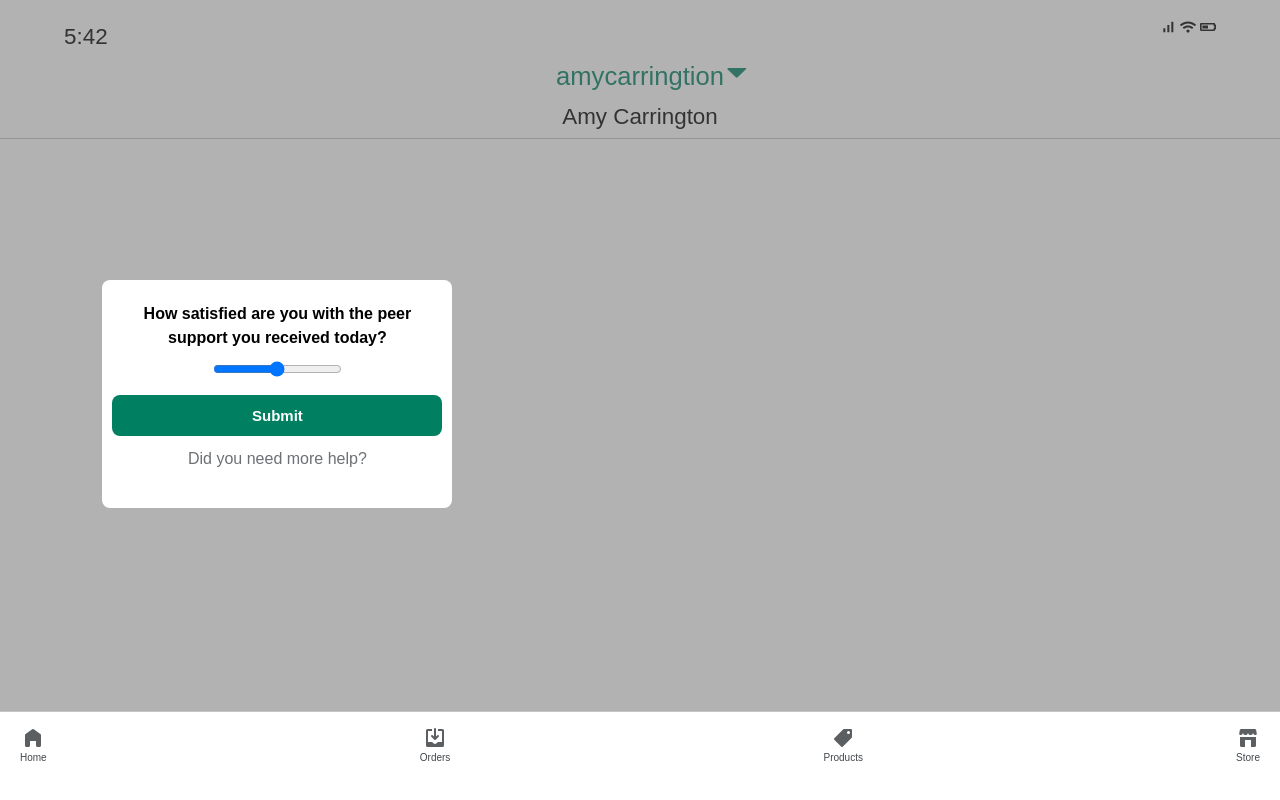
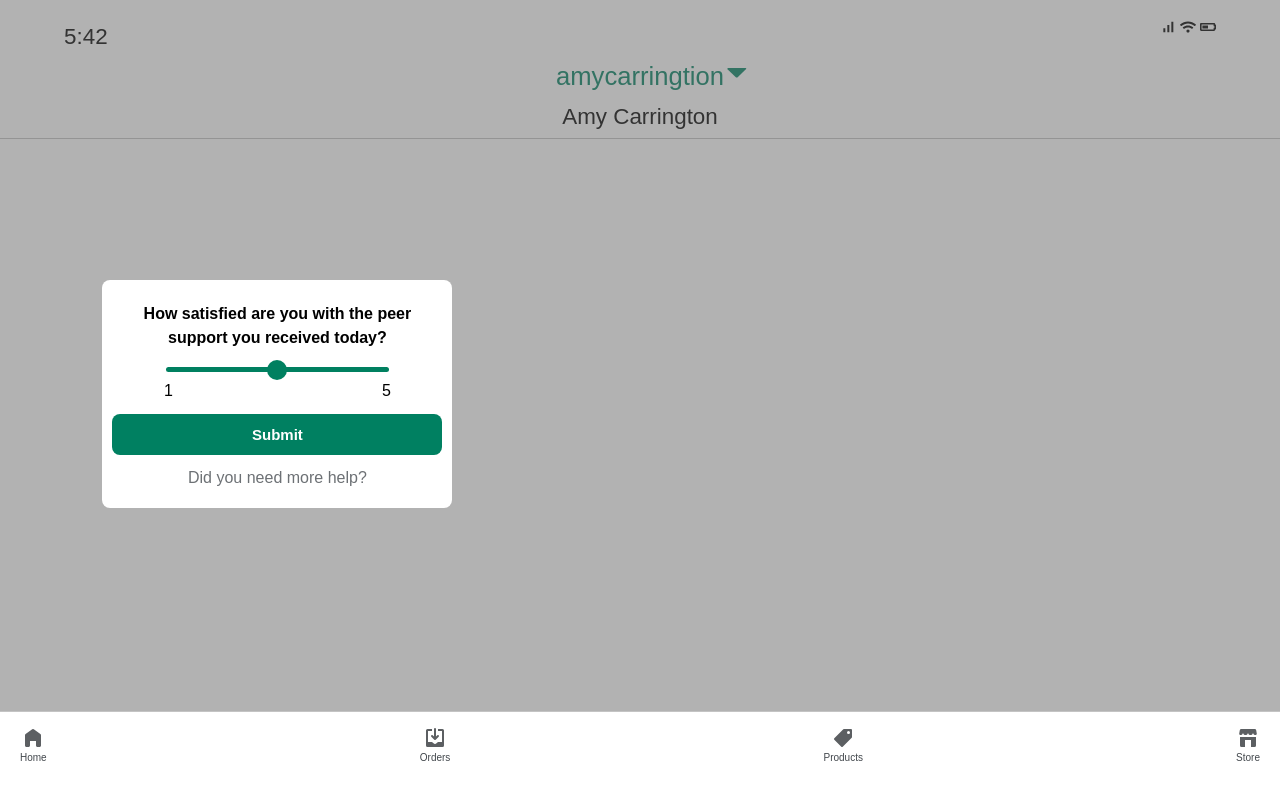
Before and after one commit to WebBrantDev/industry-project, a React (Create React App) app: page / in a window 1280 px wide. Built offline with nearby package versions, Linux system fonts and the light colour scheme.

Commit message:
Styled the range slider

```diff
--- a/src/Components/SuccessModal/SuccessModal.jsx
+++ b/src/Components/SuccessModal/SuccessModal.jsx
@@ -1,6 +1,19 @@
+import { Component } from "react";
 import "./SuccessModal.scss";
 
-const SuccessModal = () => {
+class SuccessModal extends Component {
+  state = {
+    value: 3,
+  };
+
+  handleChange = (e) => {
+    const value = e.target.value;
+    this.setState({
+      value,
+    });
+  };
+
+  render() {
     return (
       <div className="success-modal">
         <div className="success-modal__content">
@@ -8,7 +21,21 @@
             How satisfied are you with the peer support you received today?
           </h2>
           <div className="success-modal__slider-container">
-          <input type="range" min="1" max="5" value="3" id="myRange" />
+            <input
+              className="success-modal__slider"
+              name="slider"
+              type="range"
+              min="1"
+              max="5"
+              step="1"
+              value={this.state.value}
+              onChange={this.handleChange}
+              id="myRange"
+            />
+            <div className="success-modal__num-container">
+              <p className="success-modal__num">1</p>
+              <p className="success-modal__num">5</p>
+            </div>
           </div>
           <div className="success-modal__button-container">
             <button className="success-modal__button">Submit</button>
@@ -17,6 +44,7 @@
         </div>
       </div>
     );
-};
+  }
+}
 
 export default SuccessModal;
--- a/src/Components/SuccessModal/SuccessModal.scss
+++ b/src/Components/SuccessModal/SuccessModal.scss
@@ -1,4 +1,44 @@
 @use "../../styles/partials/global" as *;
+
+input[type=range] {
+  -webkit-appearance: none;
+  width: toRem(223);
+  background: transparent;
+}
+
+input[type=range]::-webkit-slider-thumb {
+  -webkit-appearance: none;
+}
+
+input[type=range]:focus {
+  outline: none;
+}
+
+input[type=range]::-ms-track {
+  width: 100%;
+  cursor: pointer;
+  background: transparent;
+  border-color: transparent;
+  color: transparent;
+}
+
+input[type=range]::-webkit-slider-thumb {
+  -webkit-appearance: none;
+  height: 20px;
+  width: 20px;
+  border-radius: 50%;
+  background: #008060;
+  cursor: pointer;
+  margin-top: -7px;
+}
+
+input[type=range]::-webkit-slider-runnable-track {
+  width: 100%;
+  height: 5px;
+  cursor: pointer;
+  background: #008060;
+  border-radius: 30px;
+}
 
 .success-modal {
   position: fixed;
@@ -31,6 +71,12 @@
     margin-bottom: toRem(9);
   }
 
+  &__num-container {
+    display: flex;
+    justify-content: space-between;
+    margin-top: toRem(8);
+  }
+
   &__text {
     font-size: toRem(16);
     line-height: toRem(24);
```
Lines whose indentation alone changed are shown as unchanged.
